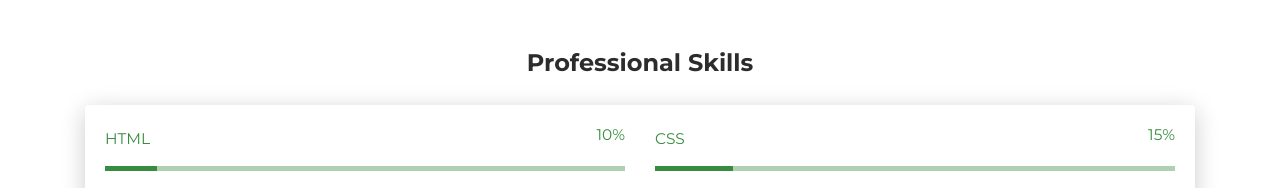
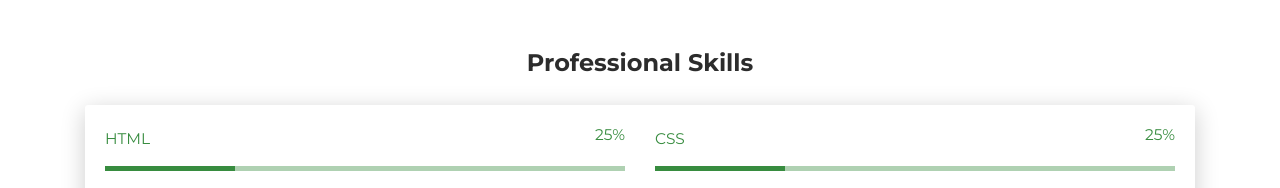
Before and after one commit to Alaeddin7/CV, a plain HTML site: page index.html in a window 1280 px wide. Shown: the part 980-1168 px from the top of the page. Drawn offline with Linux system fonts and the light colour scheme.

Commit message:
Update index.html

```diff
--- a/index.html
+++ b/index.html
@@ -110,14 +110,14 @@
           <div class="col-md-6">
             <div class="progress-container progress-primary"><span class="progress-badge">HTML</span>
               <div class="progress">
-                <div class="progress-bar progress-bar-primary" data-aos="progress-full" data-aos-offset="10" data-aos-duration="2000" role="progressbar" aria-valuenow="60" aria-valuemin="0" aria-valuemax="100" style="width: 10%;"></div><span class="progress-value">10%</span>
+                <div class="progress-bar progress-bar-primary" data-aos="progress-full" data-aos-offset="10" data-aos-duration="2000" role="progressbar" aria-valuenow="60" aria-valuemin="0" aria-valuemax="100" style="width: 25%;"></div><span class="progress-value">25%</span>
               </div>
             </div>
           </div>
           <div class="col-md-6">
             <div class="progress-container progress-primary"><span class="progress-badge">CSS</span>
               <div class="progress">
-                <div class="progress-bar progress-bar-primary" data-aos="progress-full" data-aos-offset="10" data-aos-duration="2000" role="progressbar" aria-valuenow="60" aria-valuemin="0" aria-valuemax="100" style="width: 15%;"></div><span class="progress-value">15%</span>
+                <div class="progress-bar progress-bar-primary" data-aos="progress-full" data-aos-offset="10" data-aos-duration="2000" role="progressbar" aria-valuenow="60" aria-valuemin="0" aria-valuemax="100" style="width: 25%;"></div><span class="progress-value">25%</span>
               </div>
             </div>
           </div>
```
